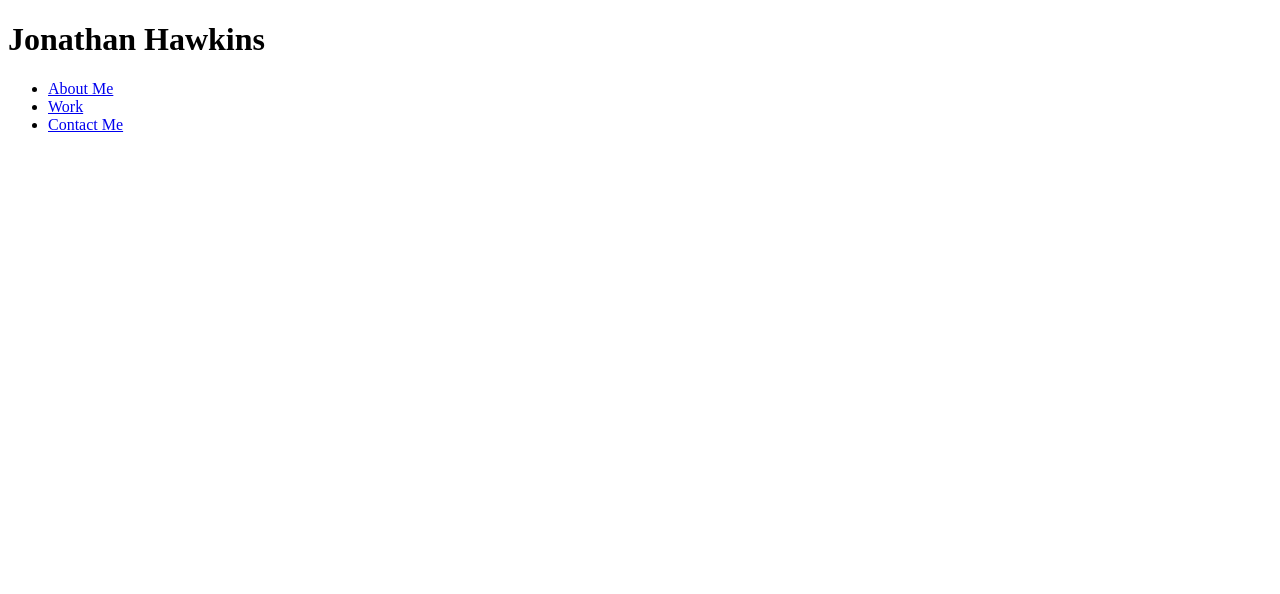
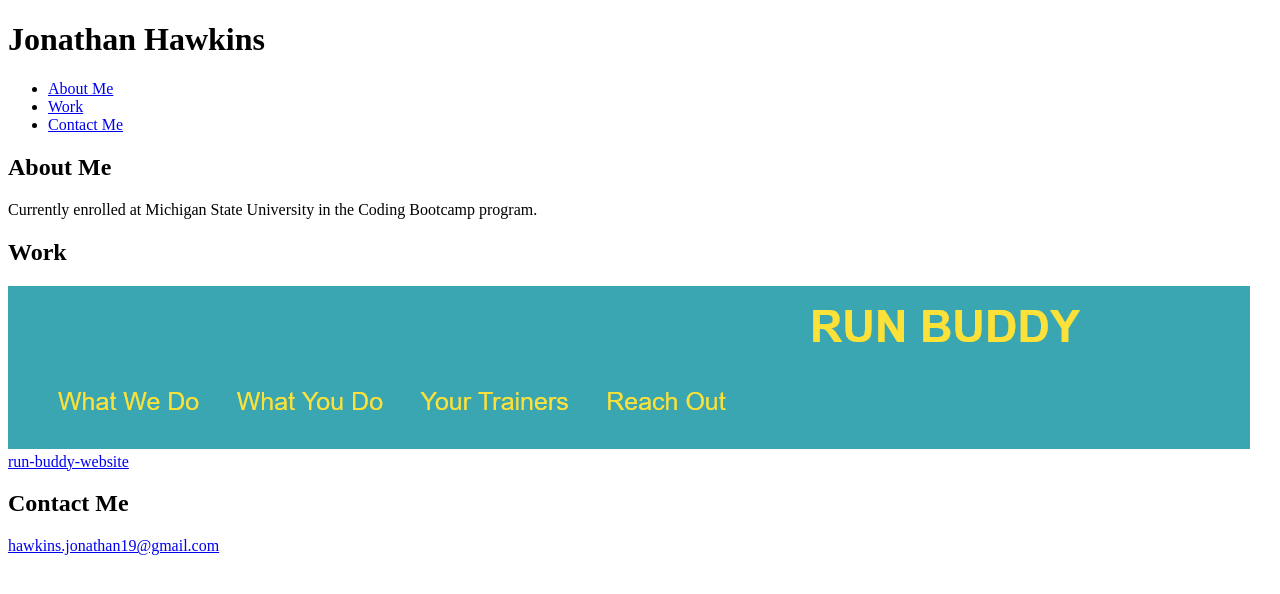
Before and after one commit to JonathanLHawkins19/Professional-Portfolio, a plain HTML site: page Advanced-CSS-Challenge.html in a window 1280 px wide. Drawn offline with Linux system fonts and the light colour scheme.

Commit message:
Rough Draft

```diff
--- a/Advanced-CSS-Challenge.html
+++ b/Advanced-CSS-Challenge.html
@@ -1,6 +1,7 @@
 <!DOCTYPE html>
 <html lang="en">
 <head>
+    <link rel="css" href="./Assets/advanced-css.css"
     <meta charset="UTF-8">
     <meta http-equiv="X-UA-Compatible" content="IE=edge">
     <meta name="viewport" content="width=device-width, initial-scale=1.0">
@@ -21,7 +22,19 @@
         <a href="#contact-me">Contact Me</a>
       </li>
 </header>
-<body>
-
-</body>
+<section id="about-me">
+    <h2 class="section-title">About Me</h2>
+    <p>
+        Currently enrolled at Michigan State University in the Coding Bootcamp program.
+    </p>
+</section>
+<section id="work:">
+    <h2 class="second-section-title">Work</h2>
+    <img src="./Assets/Pictures/run-buddy-ss.png">
+    <a href="https://jonathanlhawkins19.github.io/run-buddy/">run-buddy-website</a>
+</section>
+<section id="contact-me">
+    <h2 class="third-section-title">Contact Me</h2></section>
+    <a href="mailto:hawkins.jonathan19@gmail.com">hawkins.jonathan19@gmail.com</a>
+</section>
 </html>
--- /dev/null
+++ b/Assets/advanced-css.css
@@ -0,0 +1,5 @@
+* {
+    margin: 0;
+    padding: 0;
+    box-sizing: border-box;
+}
```
Also changed, not shown: Assets/Pictures/run-buddy-ss.png (added).
